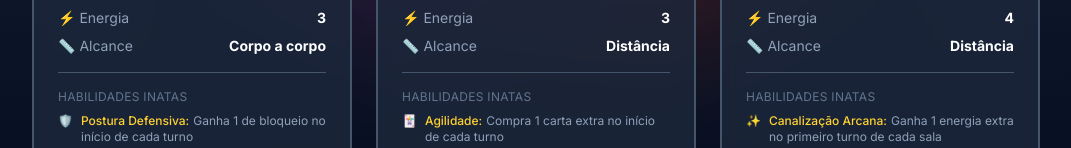
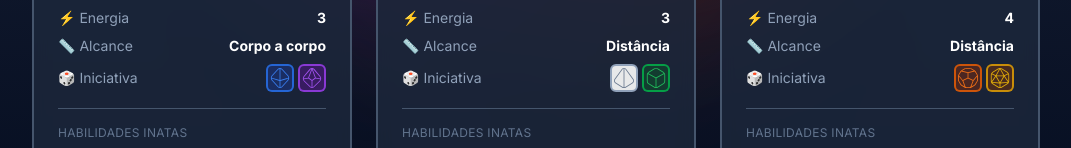
Before and after one commit to ValdineiJunior/dungeon-survival, a Next.js app: page /game in a window 1280 px wide. Shown: the part 574-722 px from the top of the page, without its empty margins (104-1175 px from the left). Built offline with nearby package versions, Linux system fonts and the light colour scheme.

Commit message:
feat: add dice pool to the hero cards

```diff
--- a/app/components/CharacterSelect.tsx
+++ b/app/components/CharacterSelect.tsx
@@ -11,6 +11,8 @@ import {
 } from "@/app/lib/cards";
 import { getRewardPool } from "@/app/lib/cardRewards";
 import { CardListModal } from "./CardListModal";
+import { DiceIcon } from "./DiceIcon";
+import { CLASS_INITIATIVE_DICE } from "@/app/lib/gameStore";
 
 interface CharacterSelectProps {
   onSelect: (characterClass: CharacterClass) => void;
@@ -147,6 +149,20 @@ export function CharacterSelect({ onSelect }: CharacterSelectProps) {
                     {hasMinRange ? "Distância" : "Corpo a corpo"}
                   </span>
                 </div>
+                <div className="flex items-center justify-between gap-2">
+                  <span className="text-slate-400">🎲 Iniciativa</span>
+                  <div className="flex items-center gap-1">
+                    {(CLASS_INITIATIVE_DICE[classId] ?? [6, 6]).map(
+                      (faces, i) => (
+                        <DiceIcon
+                          key={i}
+                          faces={faces}
+                          size="sm"
+                        />
+                      )
+                    )}
+                  </div>
+                </div>
               </div>
 
               {/* Innate Abilities */}
--- a/app/components/PlayerStatus.tsx
+++ b/app/components/PlayerStatus.tsx
@@ -1,6 +1,8 @@
-'use client';
+"use client";
 
-import { Player, CharacterClassDefinition } from '@/app/types/game';
+import { Player, CharacterClassDefinition } from "@/app/types/game";
+import { DiceIcon } from "./DiceIcon";
+import { CLASS_INITIATIVE_DICE } from "@/app/lib/gameStore";
 
 interface PlayerStatusProps {
   player: Player;
@@ -11,7 +13,14 @@ interface PlayerStatusProps {
   onViewDiscard: () => void;
 }
 
-export function PlayerStatus({ player, deckCount, discardCount, classDef, onViewDeck, onViewDiscard }: PlayerStatusProps) {
+export function PlayerStatus({
+  player,
+  deckCount,
+  discardCount,
+  classDef,
+  onViewDeck,
+  onViewDiscard,
+}: PlayerStatusProps) {
   const hpPercentage = (player.hp / player.maxHp) * 100;
 
   return (
@@ -38,12 +47,18 @@ export function PlayerStatus({ player, deckCount, discardCount, classDef, onView
       <div className="space-y-1">
         <div className="flex items-center justify-between text-sm">
           <span className="text-red-400">❤️ Vida</span>
-          <span className="text-white">{player.hp}/{player.maxHp}</span>
+          <span className="text-white">
+            {player.hp}/{player.maxHp}
+          </span>
         </div>
         <div className="h-3 bg-gray-700 rounded-full overflow-hidden border border-gray-600">
           <div
             className={`h-full transition-all duration-300 ${
-              hpPercentage > 50 ? 'bg-red-500' : hpPercentage > 25 ? 'bg-orange-500' : 'bg-red-700'
+              hpPercentage > 50
+                ? "bg-red-500"
+                : hpPercentage > 25
+                  ? "bg-orange-500"
+                  : "bg-red-700"
             }`}
             style={{ width: `${hpPercentage}%` }}
           />
@@ -64,7 +79,9 @@ export function PlayerStatus({ player, deckCount, discardCount, classDef, onView
       <div className="space-y-2">
         <div className="flex items-center justify-between text-sm">
           <span className="text-amber-400">⚡ Energia</span>
-          <span className="text-white">{player.energy}/{player.maxEnergy}</span>
+          <span className="text-white">
+            {player.energy}/{player.maxEnergy}
+          </span>
         </div>
         <div className="flex gap-1 justify-center">
           {Array.from({ length: player.maxEnergy }).map((_, i) => (
@@ -72,8 +89,8 @@ export function PlayerStatus({ player, deckCount, discardCount, classDef, onView
               key={i}
               className={`w-5 h-5 rounded-full border-2 transition-all ${
                 i < player.energy
-                  ? 'bg-amber-400 border-amber-500 shadow-amber-400/50 shadow-md'
-                  : 'bg-gray-700 border-gray-600'
+                  ? "bg-amber-400 border-amber-500 shadow-amber-400/50 shadow-md"
+                  : "bg-gray-700 border-gray-600"
               }`}
             />
           ))}
@@ -83,6 +100,20 @@ export function PlayerStatus({ player, deckCount, discardCount, classDef, onView
       {/* Separador */}
       <div className="border-t border-slate-600" />
 
+      {/* Pool de dados (iniciativa) */}
+      <div className="space-y-2">
+        <div className="text-xs text-slate-500 uppercase tracking-wide">
+          🎲 Iniciativa
+        </div>
+        <div className="flex items-center justify-center gap-1 flex-wrap">
+          {(CLASS_INITIATIVE_DICE[player.characterClass] ?? [6, 6]).map(
+            (faces, i) => (
+              <DiceIcon key={i} faces={faces} size="sm" />
+            ),
+          )}
+        </div>
+      </div>
+
       {/* Habilidades Inatas */}
       {classDef.innateAbilities.length > 0 && (
         <>
@@ -91,13 +122,12 @@ export function PlayerStatus({ player, deckCount, discardCount, classDef, onView
               Habilidades Inatas
             </div>
             {classDef.innateAbilities.map((ability, idx) => (
-              <div
-                key={idx}
-                className="bg-slate-700/50 rounded px-2 py-1.5"
-              >
+              <div key={idx} className="bg-slate-700/50 rounded px-2 py-1.5">
                 <div className="flex items-center gap-2 text-xs">
                   <span>{ability.emoji}</span>
-                  <span className="text-amber-300 font-medium">{ability.name}</span>
+                  <span className="text-amber-300 font-medium">
+                    {ability.name}
+                  </span>
                 </div>
                 <div className="text-xs text-slate-400 mt-0.5 pl-6">
                   {ability.description}
```
